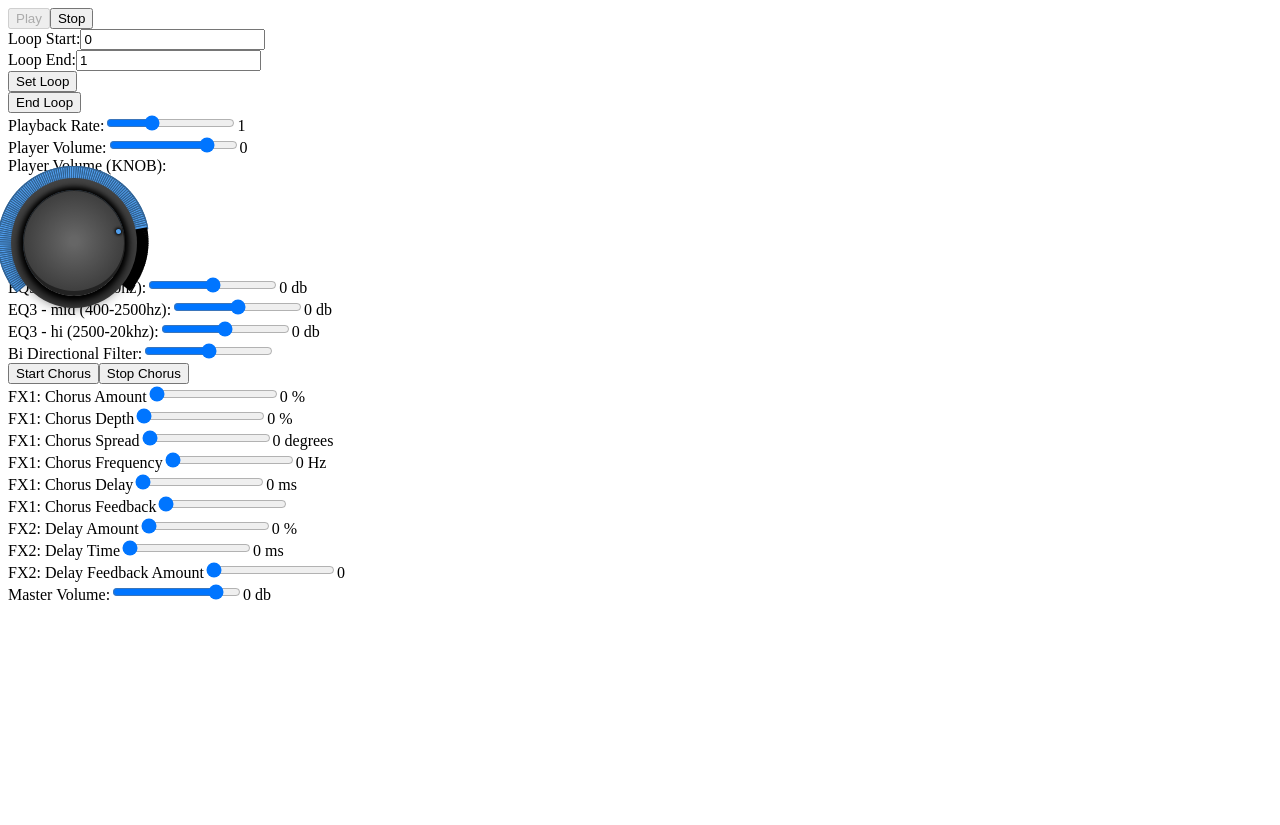
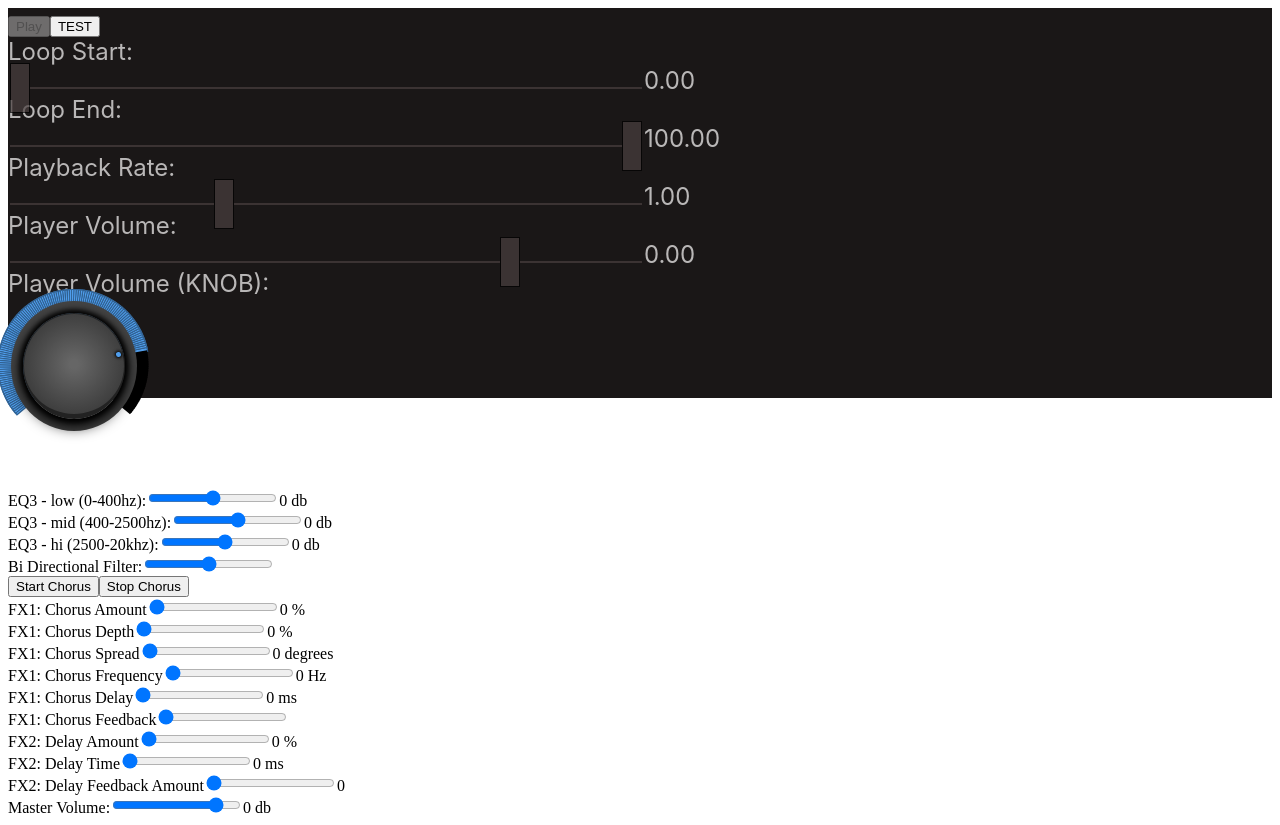
Before and after one commit to maikulhernandez/sampler-app, a React (Create React App) app: page / in a window 1280 px wide. Before the commit the page ends 800 px from the top, so only its background shows below. Built offline with nearby package versions, Linux system fonts and the light colour scheme; no server answers.

Commit message:
style: faders

```diff
--- a/src/components/App.tsx
+++ b/src/components/App.tsx
@@ -13,7 +13,6 @@ import AudioFilter from './AudioFilter';
 import AudioDelay from './AudioDelay';
 import Equalizer from './Equalizer';
 import AudioChorus from './AudioChorus';
-// import AudioWaveform from './AudioWaveform';
 
 const App: React.FC = () => {
   const [isLoaded, setLoaded] = useState(false);
@@ -30,6 +29,8 @@ const App: React.FC = () => {
     player.current = new Player('heal-6.wav', () => {
       setLoaded(true);
     });
+    player.current.set({ loop: true });
+
     eq.current = new EQ3();
     filter.current = new Filter(0, 'allpass', -48);
     chorus.current = new Chorus();
@@ -54,8 +55,12 @@ const App: React.FC = () => {
 
   return (
     <div>
-      {/* <AudioWaveform waveform={waveform.current} /> */}
       <AudioPlayer activate={isLoaded} player={player.current} />
+      <br />
+      <br />
+      <br />
+      <br />
+      <br />
       <Equalizer eq={eq.current} />
       <AudioFilter filter={filter.current} />
       <AudioChorus chorus={chorus.current} />
--- /dev/null
+++ b/src/components/AudioPlayer.scss
@@ -0,0 +1,7 @@
+.player-main {
+  background-color: #1a1717;
+  font-family: -apple-system, BlinkMacSystemFont, 'Segoe UI', Roboto, Oxygen,
+    Ubuntu, Cantarell, 'Open Sans', 'Helvetica Neue', sans-serif;
+  font-size: 24px;
+  color: #b9b7b7;
+}
--- a/src/components/AudioPlayer.tsx
+++ b/src/components/AudioPlayer.tsx
@@ -1,6 +1,8 @@
 import React, { useState } from 'react';
 import { Player } from 'tone';
 import Knob from './Knob';
+import Fader from './Fader';
+import './AudioPlayer.scss';
 
 interface AudioPlayerProps {
   player: Player | null;
@@ -8,100 +10,84 @@ interface AudioPlayerProps {
 }
 
 const AudioPlayer: React.FC<AudioPlayerProps> = ({ player, activate }) => {
+  const audioLength = player?.buffer.duration;
+
   const [volume, setVolume] = useState(0);
   const [playbackRate, setPlaybackRate] = useState(1);
   const [loopStart, setLoopStart] = useState(0);
-  const [loopEnd, setLoopEnd] = useState(1);
+  const [loopEnd, setLoopEnd] = useState(100);
 
-  const changeVolume = (event: React.FormEvent<HTMLInputElement>) => {
-    setVolume(parseInt(event.currentTarget.value));
-    player?.set({ volume });
-  };
-
-  const changeVolumeTEST = (value: number) => {
+  const changeVolume = (value: number) => {
     setVolume(value);
     player?.set({ volume });
   };
 
-  const changePlaybackRate = (event: React.FormEvent<HTMLInputElement>) => {
-    setPlaybackRate(parseFloat(event.currentTarget.value));
+  const changeLoopStart = (value: number) => {
+    // if (value >= loopEnd) {
+    //   setLoopStart(loopEnd - 1);
+    // }
+    setLoopStart(value);
+    player?.set(Object.assign({}, player?.get(), loopStart));
+    player?.setLoopPoints(loopStart, loopEnd);
+    // player?.restart(loopStart);
+  };
+
+  const changeLoopEnd = (value: number) => {
+    setLoopEnd(value);
+    player?.set(Object.assign({}, player?.get(), loopEnd));
+    player?.setLoopPoints(loopStart, loopEnd);
+    // player?.restart(loopStart);
+  };
+
+  const changePlaybackRate = (value: number) => {
+    setPlaybackRate(value);
     if (player) {
       player.playbackRate = playbackRate;
     }
   };
 
-  const changeLoopPoints = (event: React.FormEvent) => {
-    event.preventDefault();
-
-    player?.setLoopPoints(loopStart, loopEnd);
-    if (player) {
-      player.loop = true;
-    }
-    player?.restart(loopStart);
-  };
-
-  const endLoop = () => {
-    player?.restart(loopEnd);
-    if (player) {
-      player.loop = false;
-    }
-  };
-
   return (
-    <div>
+    <div className="player-main">
       <button disabled={!activate} onClick={() => player?.start()}>
         Play
       </button>
-      <button onClick={() => player?.stop()}>Stop</button>
+      <button onClick={() => console.log(player?.buffer.duration)}>TEST</button>
       <br />
-      <form onSubmit={changeLoopPoints}>
-        <div>
-          Loop Start:
-          <input
-            value={loopStart}
-            type="number"
-            step="0.01"
-            onChange={(e: React.FormEvent<HTMLInputElement>) =>
-              setLoopStart(parseFloat(e.currentTarget.value))
-            }
-          />
-          <br />
-          Loop End:
-          <input
-            value={loopEnd}
-            type="number"
-            step="0.01"
-            onChange={(e: React.FormEvent<HTMLInputElement>) =>
-              setLoopEnd(parseFloat(e.currentTarget.value))
-            }
-          />
-          <br />
-          <input type="submit" value="Set Loop" />
-        </div>
-      </form>
-      <button onClick={endLoop}>End Loop</button>
+      Loop Start:
+      <Fader
+        min={0}
+        max={audioLength}
+        step={0.01}
+        currentValue={loopStart}
+        onChange={changeLoopStart}
+      />
+      Loop End:
+      <Fader
+        min={0}
+        max={audioLength}
+        step={0.01}
+        currentValue={loopEnd}
+        onChange={changeLoopEnd}
+      />
       <div>
         Playback Rate:
-        <input
-          value={playbackRate}
-          type="range"
-          min="0.000"
-          max="3"
-          step="0.05"
+        <Fader
+          min={0}
+          max={3}
+          step={0.01}
+          currentValue={playbackRate}
           onChange={changePlaybackRate}
         />
-        {playbackRate}
       </div>
       <div>
         Player Volume:
-        <input
-          value={volume}
-          type="range"
-          min="-48"
-          max="12"
+        <Fader
+          min={-48}
+          max={12}
+          step={1}
+          currentValue={volume}
           onChange={changeVolume}
         />
-        {volume}
       </div>
       Player Volume (KNOB):
       <Knob
@@ -111,7 +97,7 @@ const AudioPlayer: React.FC<AudioPlayerProps> = ({ player, activate }) => {
         min={-48}
         max={12}
         value={volume}
-        onChange={changeVolumeTEST}
+        onChange={changeVolume}
       />
     </div>
   );
--- /dev/null
+++ b/src/components/Fader.scss
@@ -0,0 +1,28 @@
+.fader-container {
+  .fader {
+    -webkit-appearance: none; /* Override default CSS styles */
+    appearance: none;
+    width: 50%;
+    height: 2px; /* Specified height */
+    background: #493f3f;
+    outline: none; /* Remove outline */
+    opacity: 0.7; /* Set transparency (for mouse-over effects on hover) */
+    -webkit-transition: 0.2s; /* 0.2 seconds transition on hover */
+    transition: opacity 0.2s;
+  }
+  .fader::-webkit-slider-thumb {
+    -webkit-appearance: none;
+    appearance: none;
+    width: 20px;
+    height: 50px;
+    background: #493f3f;
+    border: 1px solid black;
+    cursor: pointer;
+  }
+  .slider::-moz-range-thumb {
+    width: 20px;
+    height: 50px;
+    background: #493f3f;
+    cursor: pointer;
+  }
+}
--- /dev/null
+++ b/src/components/Fader.tsx
@@ -0,0 +1,39 @@
+import React from 'react';
+import './Fader.scss';
+
+interface FaderProps {
+  min: number;
+  max: number | undefined;
+  step: number;
+  currentValue: number;
+  onChange: (value: number) => void;
+}
+
+const Fader: React.FC<FaderProps> = ({
+  min,
+  max,
+  step,
+  currentValue,
+  onChange,
+}) => {
+  const faderChange = (event: React.FormEvent<HTMLInputElement>) => {
+    onChange(parseFloat(event.currentTarget.value));
+  };
+
+  return (
+    <div className="fader-container">
+      <input
+        type="range"
+        className="fader"
+        min={min}
+        max={max}
+        step={step}
+        value={currentValue}
+        onChange={faderChange}
+      />
+      {currentValue.toFixed(2)}
+    </div>
+  );
+};
+
+export default Fader;
--- a/src/components/Knob.scss
+++ b/src/components/Knob.scss
@@ -15,6 +15,7 @@
 .knob .ticks .tick.active {
   box-shadow: inset 0 0 5px 2px #509eec, 0 0 0 1px #369;
 }
+
 .knob.outer {
   border-radius: 50%;
   border: 1px solid #222;
@@ -25,6 +26,7 @@
 .knob.inner {
   border-radius: 50%;
 }
+
 .knob.inner .grip {
   position: absolute;
   width: 5%;
```
Also changed, not shown: 1 other file (tests, documents, lock files or other folders).
